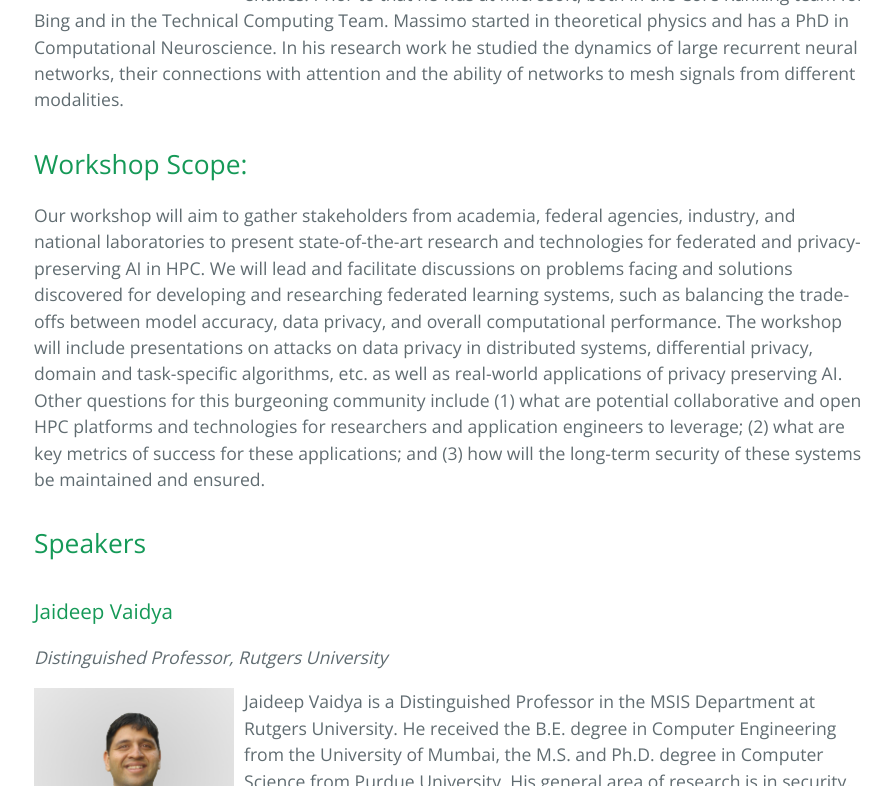
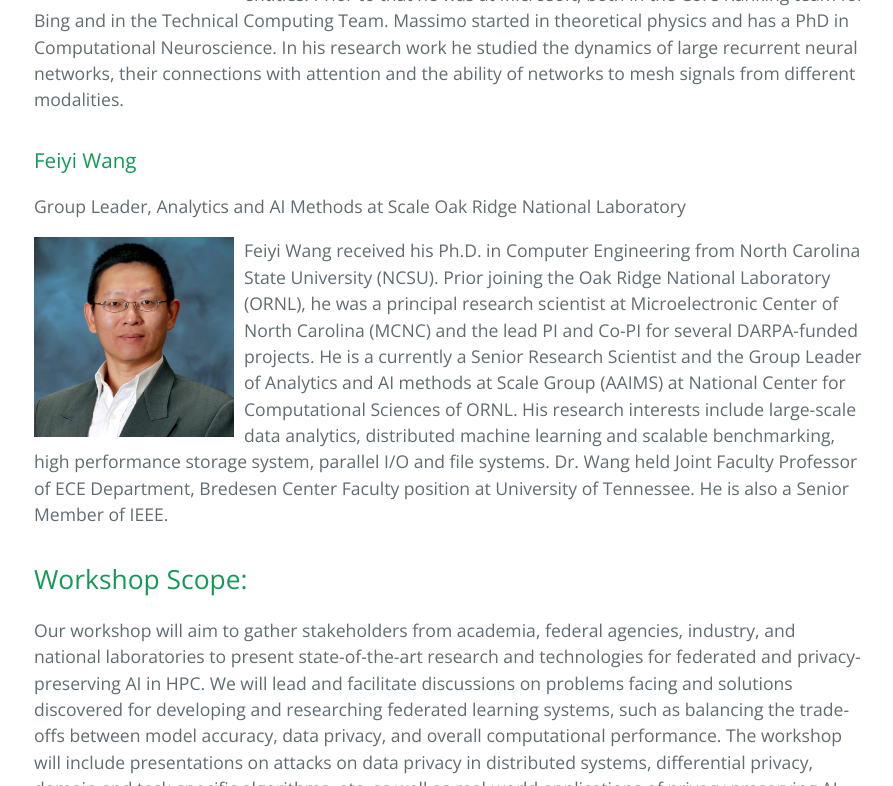
Before and after one commit to hpcFL/SC23, a Jekyll site: the page built from index.md, in a window 1280 px wide and 900 px high, scrolled down 1743 px, cut to the strip 114-900 px from the top of the window. Shown: the whole strip, without its empty margins (190-1083 px from the left). Built offline with Jekyll 4.4.1, drawn with Linux system fonts in a browser that asks for light colours.

Commit message:
add feiyi

```diff
--- a/index.md
+++ b/index.md
@@ -38,6 +38,24 @@ Techical Director, Applied AI, Google Inc.
 
 Massimo is part of the Office of the CTO for Google Cloud and, in this role, he helps Google Cloud customers reimagine their businesses by leveraging the power of AI and the products from Google that enable it. Prior to Google he worked at Intuit where he founded and led the data science group as chief data scientist and director of data engineering. Massimo also worked as lead of R&D at Intellisis, a San Diego startup that builds advanced speech processing software for various US government and defense entities. Prior to that he was at Microsoft, both in the Core Ranking team for Bing and in the Technical Computing Team. Massimo started in theoretical physics and has a PhD in Computational Neuroscience. In his research work he studied the dynamics of large recurrent neural networks, their connections with attention and the ability of networks to mesh signals from different modalities.
 
+### Feiyi Wang
+
+Group Leader, Analytics and AI Methods at Scale
+Oak Ridge National Laboratory
+
+<div class="bio-image"><img src="/images/feiyi.png"></div>
+
+Feiyi Wang received his Ph.D. in Computer Engineering from North Carolina
+State University (NCSU). Prior joining the Oak Ridge National Laboratory
+(ORNL), he was a principal research scientist at Microelectronic Center of
+North Carolina (MCNC) and the lead PI and Co-PI for several DARPA-funded
+projects. He is a currently a Senior Research Scientist and the Group Leader
+of Analytics and AI methods at Scale Group (AAIMS) at National Center for
+Computational Sciences of ORNL. His research interests include large-scale
+data analytics, distributed machine learning and scalable benchmarking, high
+performance storage system, parallel I/O and file systems.  Dr. Wang held
+Joint Faculty Professor of ECE Department, Bredesen Center Faculty position at
+University of Tennessee. He is also a Senior Member of IEEE.
 
 ## Workshop Scope:
 
```
Also changed, not shown: images/feiyi.png (added).
